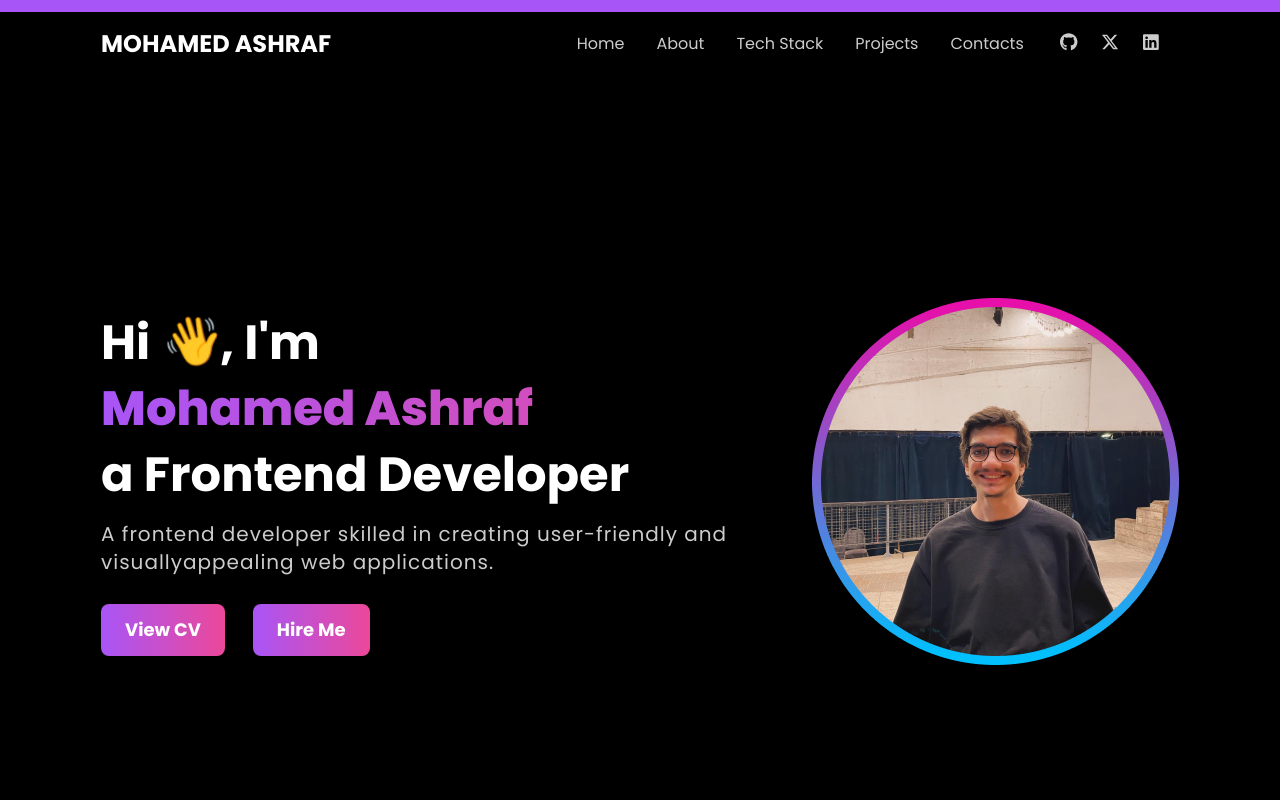
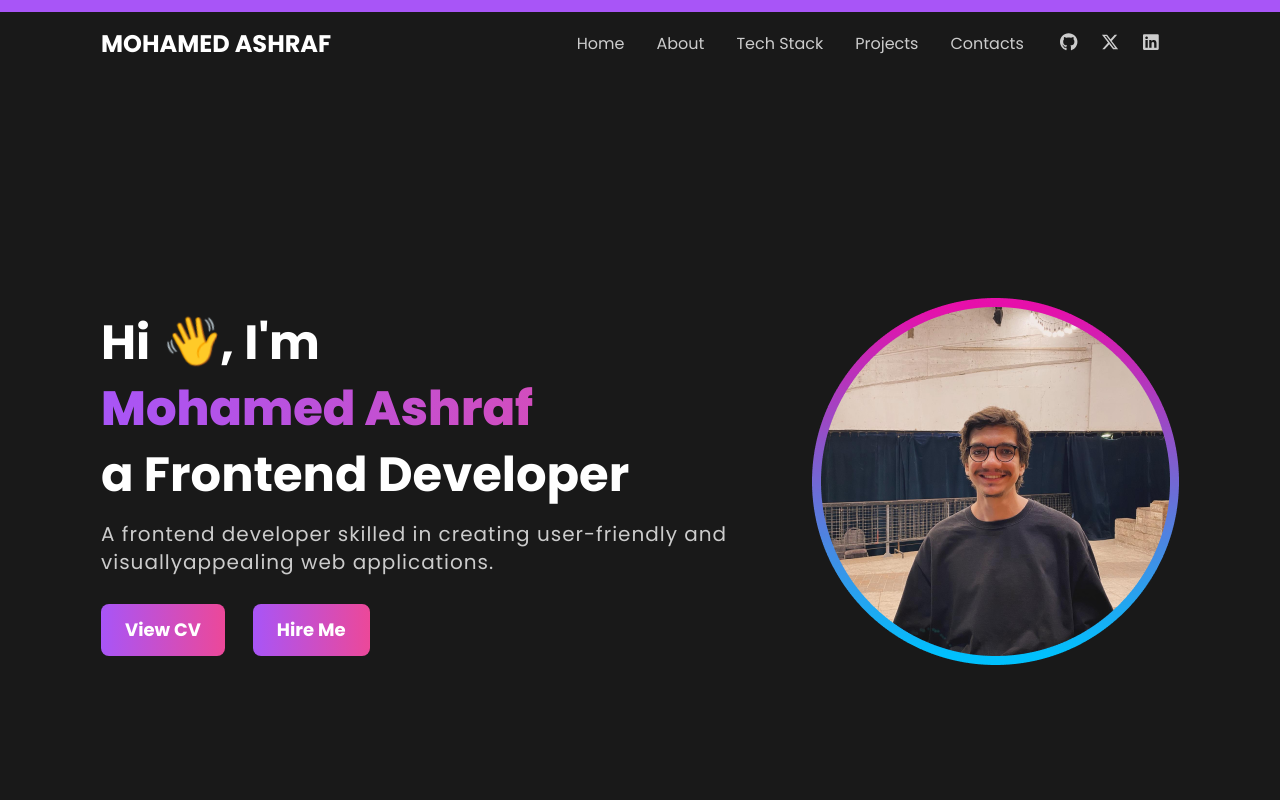
Before and after one commit to Mohamed-Ashraf-Ibrahim/mohamedashraf.dev, a React (Vite) app: page / in a window 1280 px wide. Shown: the top 800 px of the page. Built offline with nearby package versions, Linux system fonts and the light colour scheme.

Commit message:
update css file

```diff
--- a/src/components/ScrollToTopButton.jsx
+++ b/src/components/ScrollToTopButton.jsx
@@ -11,7 +11,7 @@ export default function ScrollToTopButton() {
 
   useEffect(() => {
     window.addEventListener("scroll", handleScroll);
-    // Cleanup event listener on component unmount
+    // Cleanup event listener on component unmount.
     return () => {
       window.removeEventListener("scroll", handleScroll);
     };
@@ -33,7 +33,7 @@ export default function ScrollToTopButton() {
         >
           <FontAwesomeIcon
             icon={faArrowUp}
-            className="text-primary-hover text-xl font-bold"
+            className="text-primary-hover text-xl font-extrabold"
           />
         </button>
       )}
--- a/src/index.css
+++ b/src/index.css
@@ -12,7 +12,7 @@
 }
 
 body {
-  background-color: black;
+  background-color: #191919;
   overflow-x: hidden;
 }
 
@@ -159,13 +159,3 @@ section {
   animation: wave 2s infinite;
   transform-origin: 70% 70%;
 }
-
-/* .button{
-  background-color: purple;
-  position: fixed;
-  right: 50px;
-  bottom: 50px;
-  width: 100px;
-  height: 100px;
-  border-radius: 100%;
-} */
```
